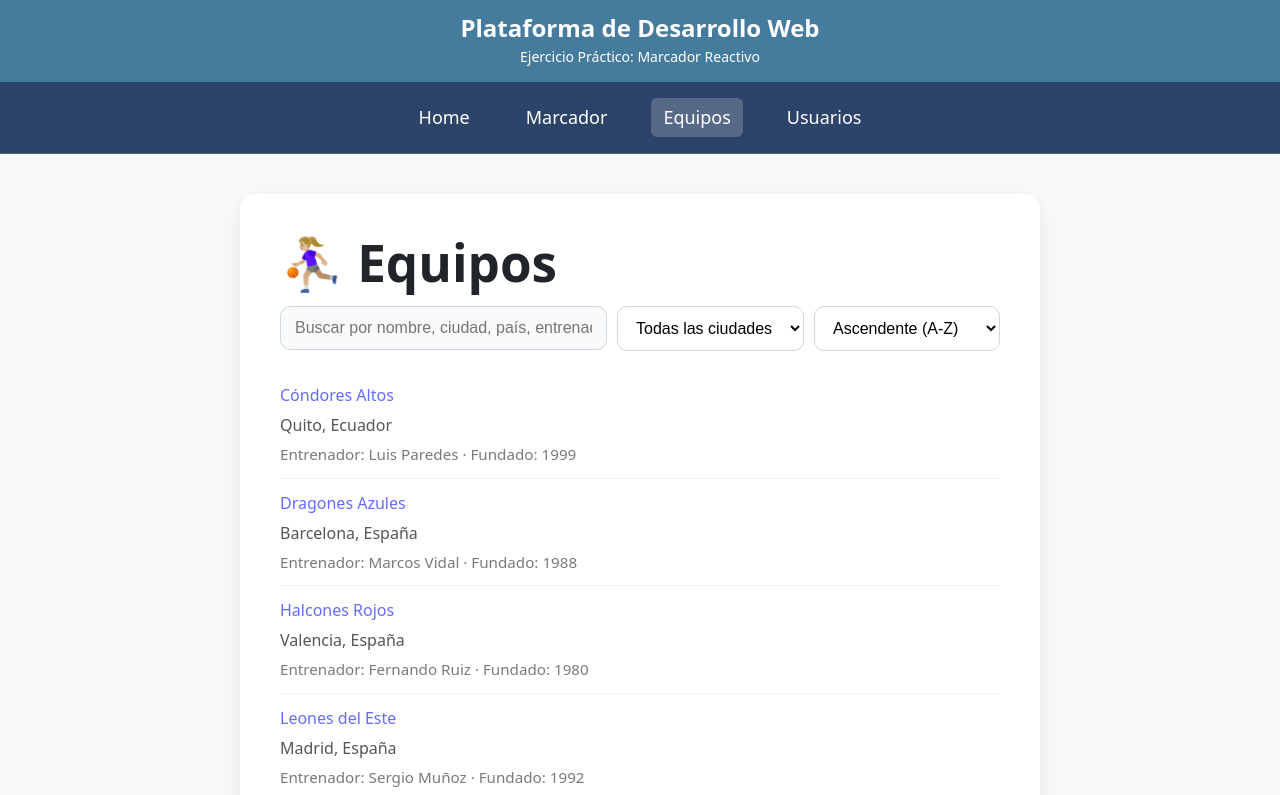
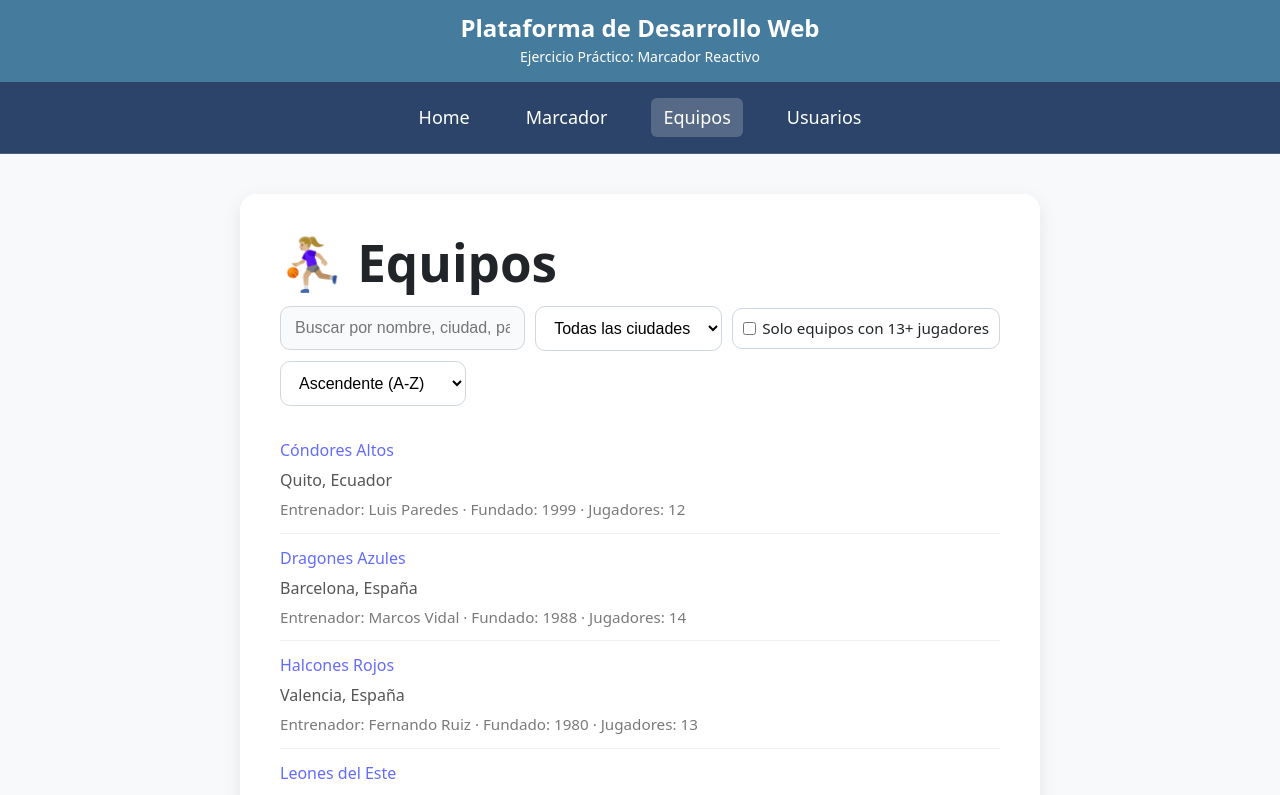
Before and after one commit to raulpra/DI, a React (Vite) app: page /teams in a window 1280 px wide. Shown: the top 795 px of the page. Built offline with nearby package versions, Linux system fonts and the light colour scheme.

Commit message:
Añadido en Buscador un checkbox para filtrar por equipos grandes

```diff
--- a/src/pages/TeamsPage.tsx
+++ b/src/pages/TeamsPage.tsx
@@ -6,12 +6,17 @@ export default function TeamsPage() {
   const [query, setQuery] = useState("");
   const [cityFilter, setCityFilter] = useState("all");
   const [sortOrder, setSortOrder] = useState<"asc" | "desc">("asc");
+  const [onlyLargeTeams, setOnlyLargeTeams] = useState(false);
 
   const cityOptions = Array.from(new Set(teams.map((team) => team.city))).sort();
 
   const normalizedQuery = query.trim().toLowerCase();
   const filteredTeams = teams.filter((team) => {
     if (cityFilter !== "all" && team.city !== cityFilter) {
+      return false;
+    }
+
+    if (onlyLargeTeams && team.playersCount < 13) {
       return false;
     }
 
@@ -93,6 +98,27 @@ export default function TeamsPage() {
             </option>
           ))}
         </select>
+        <label
+          style={{
+            display: "flex",
+            alignItems: "center",
+            gap: "6px",
+            padding: "8px 10px",
+            border: "1px solid #d0d7de",
+            borderRadius: "10px",
+            background: "white",
+            cursor: "pointer",
+            fontSize: "0.95rem",
+          }}
+        >
+          <input
+            type="checkbox"
+            checked={onlyLargeTeams}
+            onChange={(event) => setOnlyLargeTeams(event.target.checked)}
+            style={{ cursor: "pointer" }}
+          />
+          Solo equipos con 13+ jugadores
+        </label>
         <select
           value={sortOrder}
           onChange={(event) => setSortOrder(event.target.value as "asc" | "desc")}
@@ -144,7 +170,7 @@ export default function TeamsPage() {
                 {team.city}, {team.country}
               </p>
               <p style={{ margin: 0, color: "#7a7a7a", fontSize: "0.95rem" }}>
-                Entrenador: {team.coach} · Fundado: {team.founded}
+                Entrenador: {team.coach} · Fundado: {team.founded} · Jugadores: {team.playersCount}
               </p>
             </li>
           ))}
```
